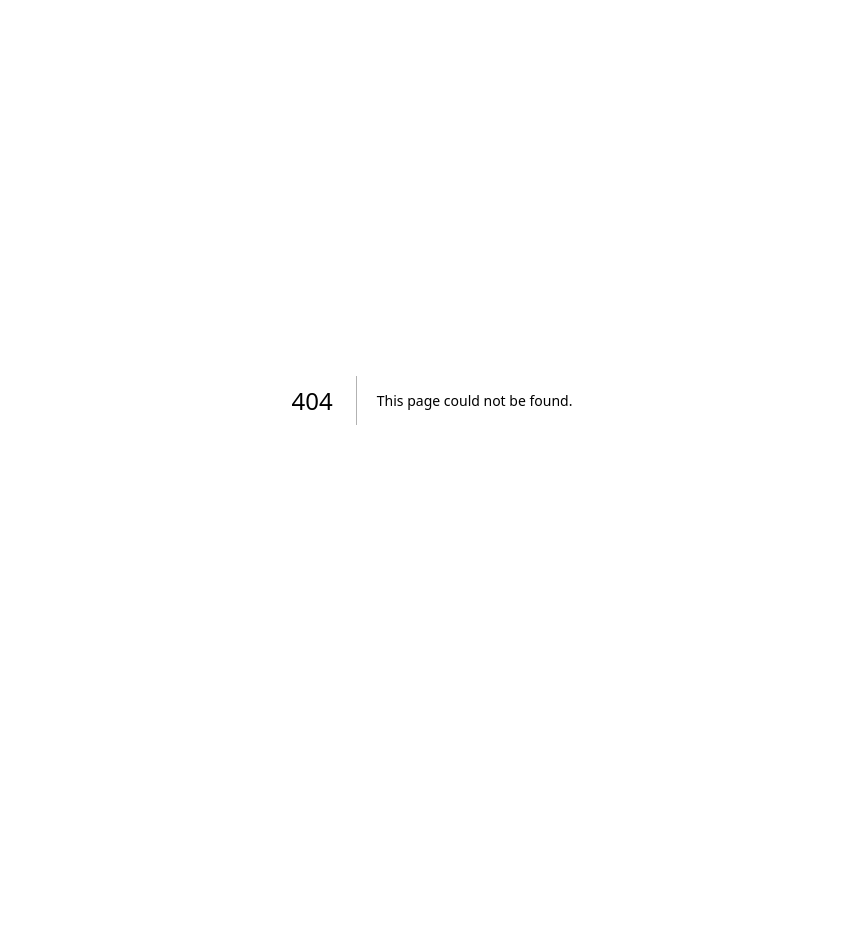
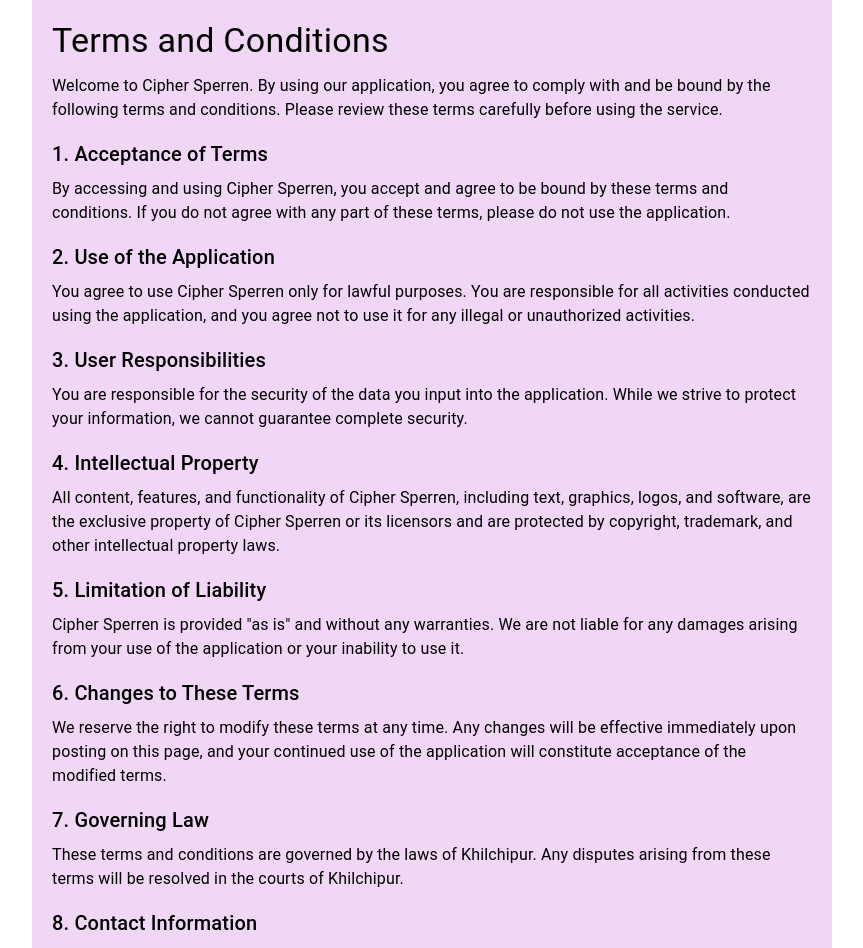
Before and after one commit to sapekshpareek/Cipher-Sperren, a Next.js app in the folder frontend/: page /terms in a window 1280 px wide. Before the commit this address had no page. Shown: the top 948 px of the page, without its empty margins (208-1071 px from the left). Before the commit the page ends 800 px from the top, so only its background shows below. Built offline with nearby package versions, Linux system fonts and the light colour scheme.

Commit message:
Adding terms&condition

```diff
--- /dev/null
+++ b/frontend/src/app/terms/page.js
@@ -0,0 +1,101 @@
+import { Box, Typography } from "@mui/material";
+
+const TermsAndConditions = () => {
+  return (
+    <Box
+      sx={{
+        padding: "20px",
+        maxWidth: "800px",
+        margin: "0 auto",
+        backgroundColor: "#f0d7f5",
+      }}
+    >
+      <Typography variant="h4" gutterBottom>
+        Terms and Conditions
+      </Typography>
+      <Typography variant="body1" paragraph>
+        Welcome to Cipher Sperren. By using our application, you agree to comply
+        with and be bound by the following terms and conditions. Please review
+        these terms carefully before using the service.
+      </Typography>
+
+      <Typography variant="h6" gutterBottom>
+        1. Acceptance of Terms
+      </Typography>
+      <Typography variant="body1" paragraph>
+        By accessing and using Cipher Sperren, you accept and agree to be bound
+        by these terms and conditions. If you do not agree with any part of
+        these terms, please do not use the application.
+      </Typography>
+
+      <Typography variant="h6" gutterBottom>
+        2. Use of the Application
+      </Typography>
+      <Typography variant="body1" paragraph>
+        You agree to use Cipher Sperren only for lawful purposes. You are
+        responsible for all activities conducted using the application, and you
+        agree not to use it for any illegal or unauthorized activities.
+      </Typography>
+
+      <Typography variant="h6" gutterBottom>
+        3. User Responsibilities
+      </Typography>
+      <Typography variant="body1" paragraph>
+        You are responsible for the security of the data you input into the
+        application. While we strive to protect your information, we cannot
+        guarantee complete security.
+      </Typography>
+
+      <Typography variant="h6" gutterBottom>
+        4. Intellectual Property
+      </Typography>
+      <Typography variant="body1" paragraph>
+        All content, features, and functionality of Cipher Sperren, including
+        text, graphics, logos, and software, are the exclusive property of
+        Cipher Sperren or its licensors and are protected by copyright,
+        trademark, and other intellectual property laws.
+      </Typography>
+
+      <Typography variant="h6" gutterBottom>
+        5. Limitation of Liability
+      </Typography>
+      <Typography variant="body1" paragraph>
+        Cipher Sperren is provided "as is" and without any warranties. We are
+        not liable for any damages arising from your use of the application or
+        your inability to use it.
+      </Typography>
+
+      <Typography variant="h6" gutterBottom>
+        6. Changes to These Terms
+      </Typography>
+      <Typography variant="body1" paragraph>
+        We reserve the right to modify these terms at any time. Any changes will
+        be effective immediately upon posting on this page, and your continued
+        use of the application will constitute acceptance of the modified terms.
+      </Typography>
+
+      <Typography variant="h6" gutterBottom>
+        7. Governing Law
+      </Typography>
+      <Typography variant="body1" paragraph>
+        These terms and conditions are governed by the laws of Khilchipur. Any
+        disputes arising from these terms will be resolved in the courts of
+        Khilchipur.
+      </Typography>
+
+      <Typography variant="h6" gutterBottom>
+        8. Contact Information
+      </Typography>
+      <Typography variant="body1" paragraph>
+        If you have any questions about these terms, please contact us at:
+        support@ciphersperren.com
+      </Typography>
+
+      <Typography variant="body1" paragraph>
+        Last Updated: [22-10-2024]
+      </Typography>
+    </Box>
+  );
+};
+
+export default TermsAndConditions;
```
